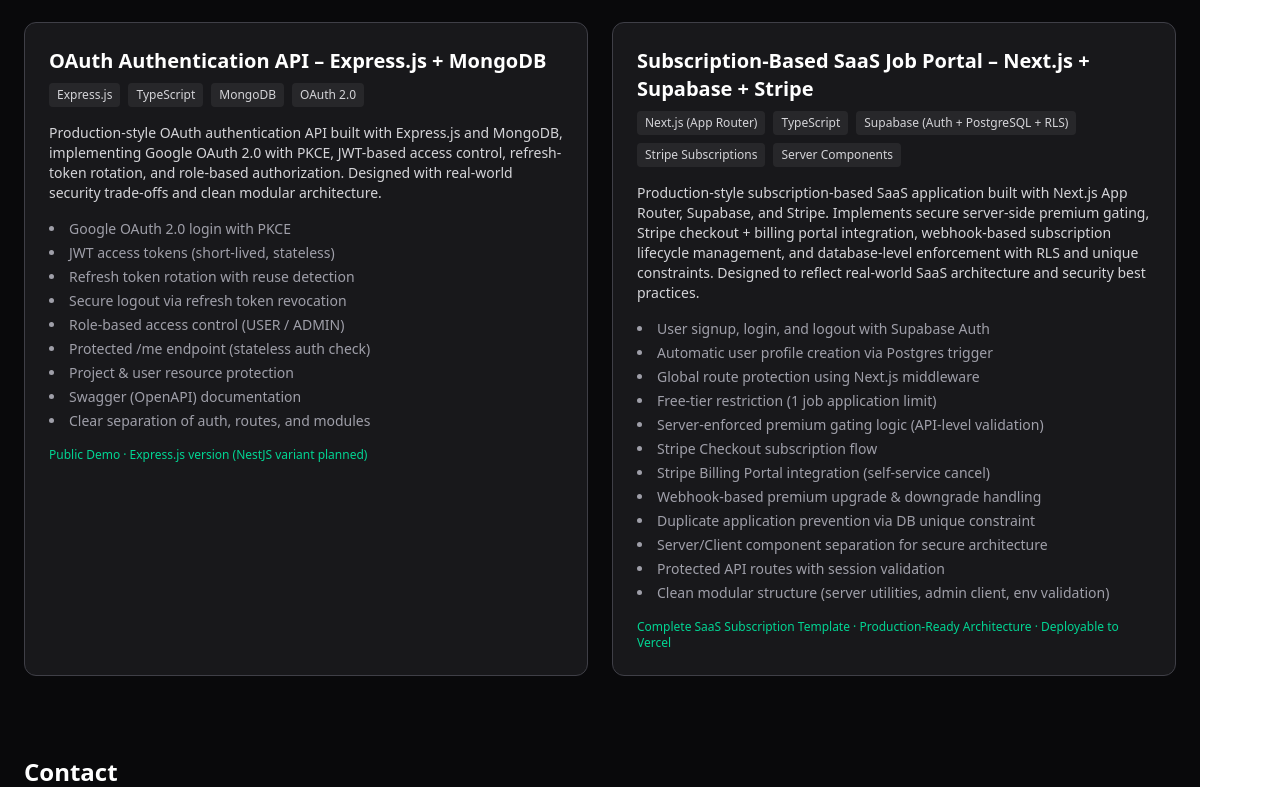
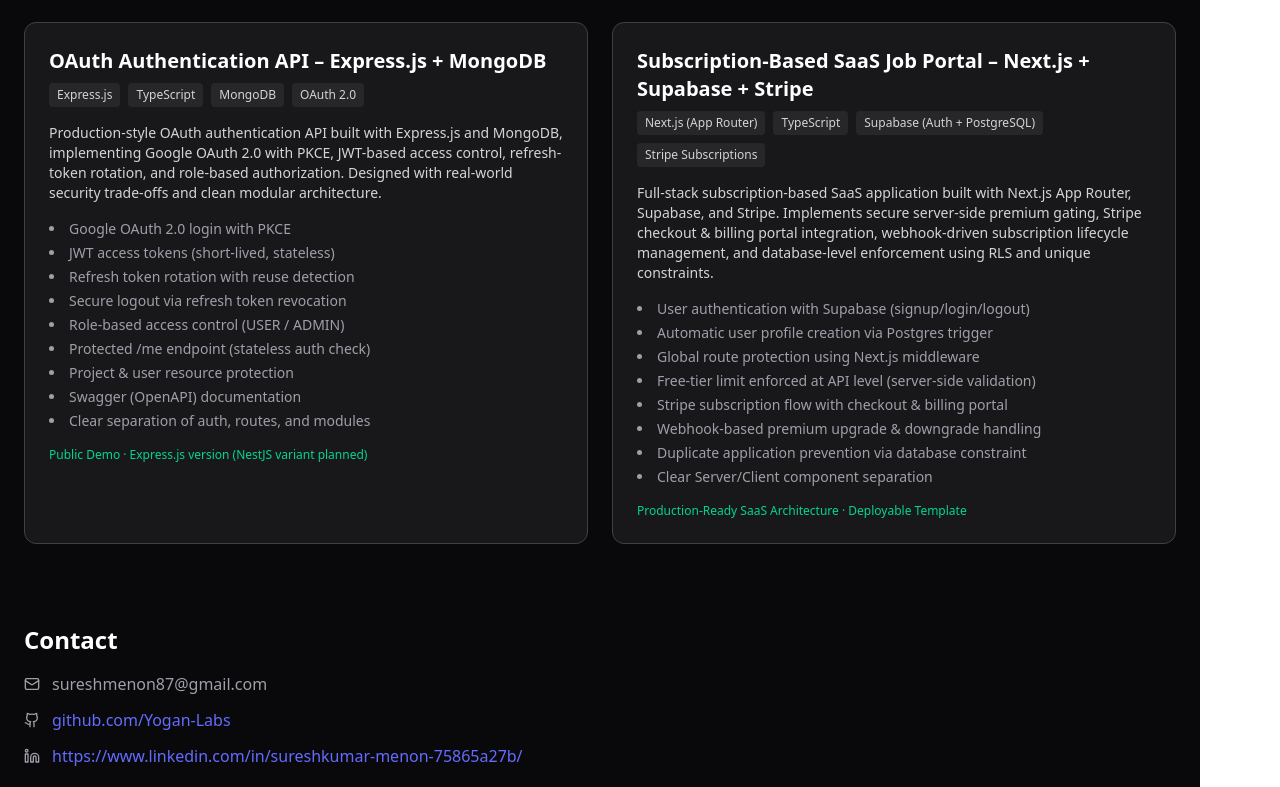
Before and after one commit to Yogan-Labs/yogan-labs-portfolio, a React (Vite) app: page / in a window 1280 px wide. Shown: the part 793-1580 px from the top of the page. Built offline with nearby package versions, Linux system fonts and the light colour scheme.

Commit message:
Clean up

```diff
--- a/src/data/projects.ts
+++ b/src/data/projects.ts
@@ -82,51 +82,22 @@ export const projects = [
     stack: [
       "Next.js (App Router)",
       "TypeScript",
-    "Supabase (Auth + PostgreSQL + RLS)",
+      "Supabase (Auth + PostgreSQL)",
       "Stripe Subscriptions",
-    "Server Components",
     ],
-  badges: [
-    "Stripe Subscriptions",
-    "Webhook Verification",
-    "RLS (Row Level Security)",
-    "Middleware Auth Guard",
-    "Server/Client Component Architecture",
-  ],
+    badges: ["Stripe Checkout", "Webhook Handling", "RLS", "Middleware Auth"],
     description:
-    "Production-style subscription-based SaaS application built with Next.js App Router, Supabase, and Stripe. Implements secure server-side premium gating, Stripe checkout + billing portal integration, webhook-based subscription lifecycle management, and database-level enforcement with RLS and unique constraints. Designed to reflect real-world SaaS architecture and security best practices.",
+      "Full-stack subscription-based SaaS application built with Next.js App Router, Supabase, and Stripe. Implements secure server-side premium gating, Stripe checkout & billing portal integration, webhook-driven subscription lifecycle management, and database-level enforcement using RLS and unique constraints.",
     features: [
-    "User signup, login, and logout with Supabase Auth",
+      "User authentication with Supabase (signup/login/logout)",
       "Automatic user profile creation via Postgres trigger",
       "Global route protection using Next.js middleware",
-    "Free-tier restriction (1 job application limit)",
-    "Server-enforced premium gating logic (API-level validation)",
-    "Stripe Checkout subscription flow",
-    "Stripe Billing Portal integration (self-service cancel)",
+      "Free-tier limit enforced at API level (server-side validation)",
+      "Stripe subscription flow with checkout & billing portal",
       "Webhook-based premium upgrade & downgrade handling",
-    "Duplicate application prevention via DB unique constraint",
-    "Server/Client component separation for secure architecture",
-    "Protected API routes with session validation",
-    "Clean modular structure (server utilities, admin client, env validation)",
+      "Duplicate application prevention via database constraint",
+      "Clear Server/Client component separation",
     ],
-  securityNotes: [
-    "Premium status enforced server-side (never trusted from frontend)",
-    "Stripe webhook signature verification required for subscription updates",
-    "Subscription lifecycle handled via Stripe events (checkout.session.completed, customer.subscription.deleted)",
-    "Row Level Security (RLS) policies applied to user-scoped data",
-    "Unique database constraint prevents duplicate job applications",
-    "Service-role key restricted to server-only utilities",
-    "Middleware-based route guarding for protected pages",
-  ],
-  architectureHighlights: [
-    "App Router with Server Components for secure data fetching",
-    "Client Components used only for interactivity (Apply, Upgrade, Billing)",
-    "Stripe metadata linking session to authenticated Supabase user",
-    "Webhook-driven subscription state management",
-    "Defense-in-depth: Middleware + server validation + DB constraints",
-  ],
-  status:
-    "Complete SaaS Subscription Template · Production-Ready Architecture · Deployable to Vercel",
-}
-
+    status: "Production-Ready SaaS Architecture · Deployable Template",
+  },
 ];
--- a/src/pages/Home.tsx
+++ b/src/pages/Home.tsx
@@ -12,7 +12,7 @@ export default function Home() {
         <section className="flex flex-col md:flex-row md:items-center md:justify-between">
           <div>
             <h1 className="text-3xl md:text-4xl font-bold">
-              Software Engineer — Production-ready APIs
+              Software Engineer — Backend-Focused Full-Stack
             </h1>
 
             <p className="mt-4 text-zinc-300 max-w-3xl">
```
Lines whose indentation alone changed are shown as unchanged.
